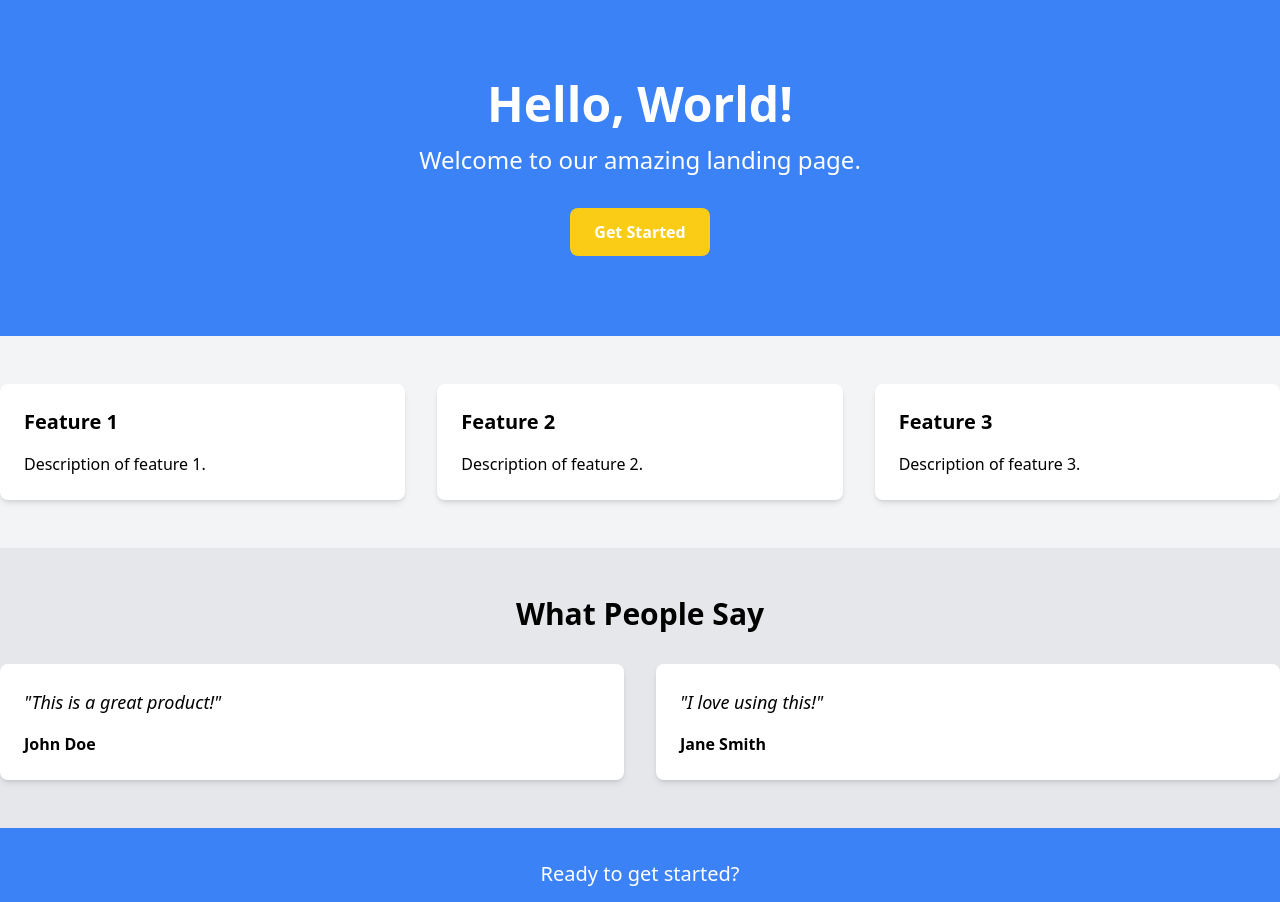
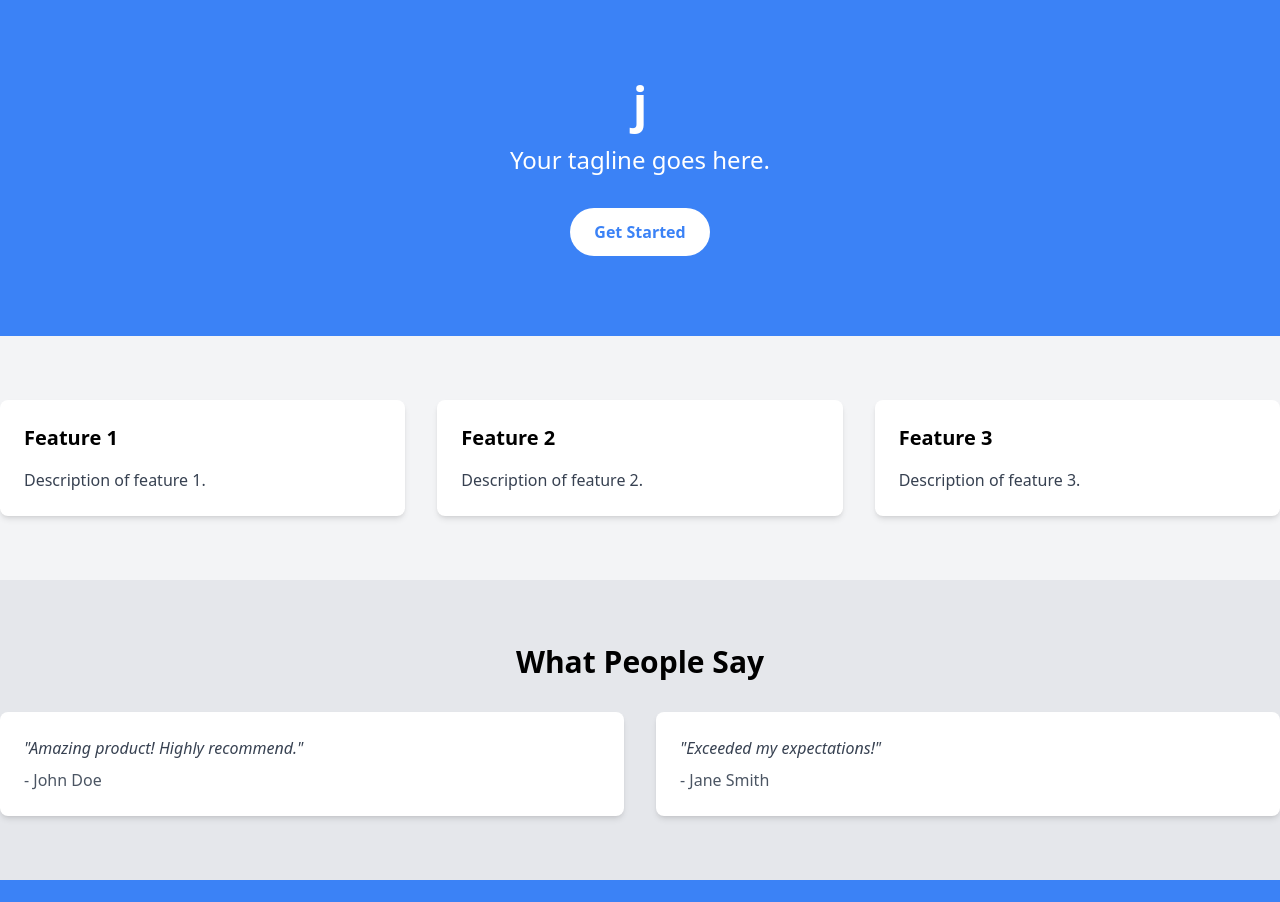
Before and after one commit to samuelforrest/nextjs-lp-boilerplate, a Next.js app: page / in a window 1280 px wide. Shown: the top 902 px of the page. Built offline with nearby package versions, Linux system fonts and the light colour scheme.

Commit message:
feat: AI generated initial landing page code

```diff
--- a/src/app/page.tsx
+++ b/src/app/page.tsx
@@ -2,61 +2,60 @@ import React from "react";
 
 const LandingPage: React.FC = () => {
   return (
-    <div className="bg-gray-100 font-inter">
-      {/* Add Google Fonts links here (or in your HTML head) */}
-      {/* <link rel="preconnect" href="https://fonts.googleapis.com" />
-      <link rel="preconnect" href="https://fonts.gstatic.com" crossorigin />
-      <link href="https://fonts.googleapis.com/css2?family=Montserrat:wght@700&family=Inter:wght@400;700&display=swap" rel="stylesheet" /> */}
+    <div className="bg-gray-100">
+      {/* Add Google Font links here (or in the HTML head): */}
+      {/* <link href="https://fonts.googleapis.com/css2?family=Montserrat:wght@700&family=Inter:wght@400;700&display=swap" rel="stylesheet"/> */}
 
       {/* Hero Section */}
       <section className="bg-blue-500 text-white py-20">
         <div className="container mx-auto text-center">
-          <h1 className="text-5xl font-montserrat font-bold mb-4 animate-fade-in">Hello, World!</h1>
-          <p className="text-2xl mb-8 animate-fade-in">Welcome to our amazing landing page.</p>
-          <button className="bg-yellow-400 hover:bg-yellow-500 text-white font-bold py-3 px-6 rounded-lg animate-fade-in">Get Started</button>
+          <h1 className="text-5xl font-montserrat font-bold mb-4 animate-fade-in">j</h1>
+          <p className="text-2xl font-inter mb-8 animate-fade-in">Your tagline goes here.</p>
+          <button className="bg-white text-blue-500 py-3 px-6 rounded-full font-bold hover:bg-blue-100 animate-fade-in">Get Started</button>
         </div>
       </section>
 
       {/* Feature Sections */}
-      <section className="py-12">
+      <section className="py-16">
         <div className="container mx-auto grid grid-cols-1 md:grid-cols-3 gap-8">
-          <div className="bg-white shadow-md rounded-lg p-6 animate-fade-in">
+          <div className="bg-white rounded-lg shadow-md p-6 animate-fade-in">
             <h2 className="text-xl font-bold mb-4">Feature 1</h2>
-            <p>Description of feature 1.</p>
+            <p className="text-gray-700">Description of feature 1.</p>
           </div>
-          <div className="bg-white shadow-md rounded-lg p-6 animate-fade-in">
+          <div className="bg-white rounded-lg shadow-md p-6 animate-fade-in">
             <h2 className="text-xl font-bold mb-4">Feature 2</h2>
-            <p>Description of feature 2.</p>
+            <p className="text-gray-700">Description of feature 2.</p>
           </div>
-          <div className="bg-white shadow-md rounded-lg p-6 animate-fade-in">
+          <div className="bg-white rounded-lg shadow-md p-6 animate-fade-in">
             <h2 className="text-xl font-bold mb-4">Feature 3</h2>
-            <p>Description of feature 3.</p>
+            <p className="text-gray-700">Description of feature 3.</p>
           </div>
         </div>
       </section>
 
       {/* Testimonials Section */}
-      <section className="py-12 bg-gray-200">
+      <section className="bg-gray-200 py-16">
         <div className="container mx-auto">
           <h2 className="text-3xl font-bold text-center mb-8">What People Say</h2>
           <div className="grid grid-cols-1 md:grid-cols-2 gap-8">
-            <div className="bg-white shadow-md rounded-lg p-6 animate-fade-in">
-              <p className="text-lg italic mb-4">"This is a great product!"</p>
-              <p className="font-bold">John Doe</p>
+            <div className="bg-white rounded-lg shadow-md p-6 animate-fade-in">
+              <p className="text-gray-700 italic">"Amazing product! Highly recommend." </p>
+              <p className="text-gray-600 mt-2"> - John Doe</p>
             </div>
-            <div className="bg-white shadow-md rounded-lg p-6 animate-fade-in">
-              <p className="text-lg italic mb-4">"I love using this!"</p>
-              <p className="font-bold">Jane Smith</p>
+            <div className="bg-white rounded-lg shadow-md p-6 animate-fade-in">
+              <p className="text-gray-700 italic">"Exceeded my expectations!"</p>
+              <p className="text-gray-600 mt-2"> - Jane Smith</p>
             </div>
           </div>
         </div>
       </section>
 
+
       {/* CTA Section */}
-      <section className="bg-blue-500 text-white py-8 text-center">
-        <div className="container mx-auto">
-          <p className="text-xl mb-4">Ready to get started?</p>
-          <button className="bg-yellow-400 hover:bg-yellow-500 text-white font-bold py-3 px-6 rounded-lg animate-fade-in">Contact Us</button>
+      <section className="bg-blue-500 text-white py-12">
+        <div className="container mx-auto text-center">
+          <p className="text-xl font-bold mb-4">Ready to get started?</p>
+          <button className="bg-white text-blue-500 py-3 px-6 rounded-full font-bold hover:bg-blue-100">Contact Us</button>
         </div>
       </section>
     </div>
```
